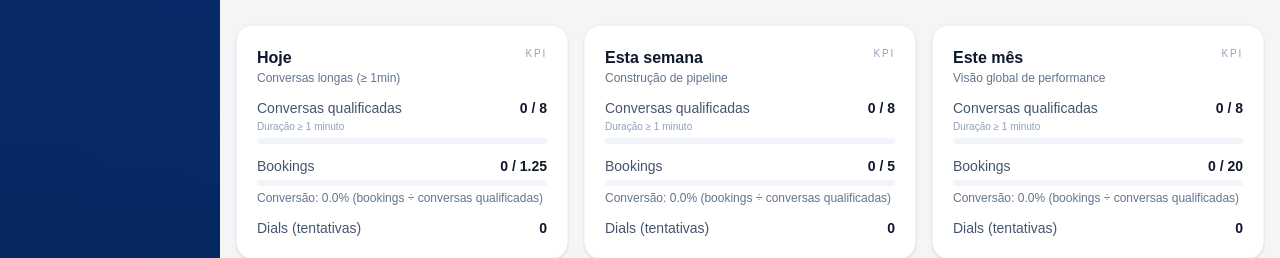
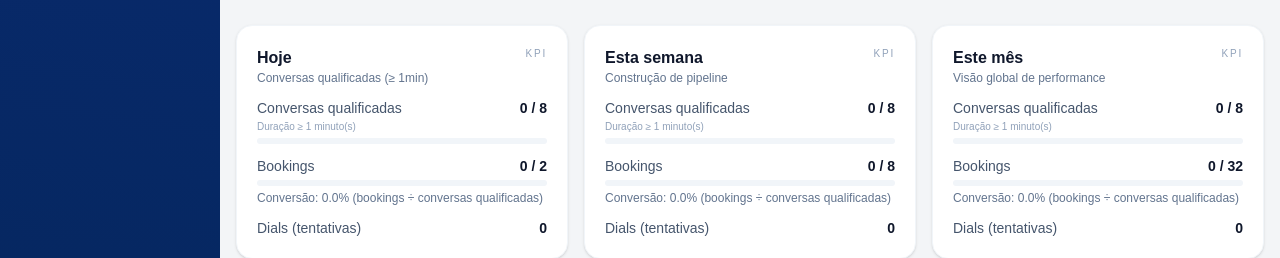
Before and after one commit to hugoc1944/webtogo-sales, a Next.js app: page /associate in a window 1280 px wide. Shown: the part 179-437 px from the top of the page. Built offline with nearby package versions, Linux system fonts and the light colour scheme; no server answers; the database is empty; sample sign-in values are in the browser's storage.

Commit message:
Categories changed

```diff
--- a/app/associate/nova-sessao/page.tsx
+++ b/app/associate/nova-sessao/page.tsx
@@ -29,20 +29,22 @@ const SEGMENT_CHOICES: {
   description: string;
 }[] = [
   {
-    key: "B_RESTAURACAO_CAFES_PASTELARIAS",
-    label: "Restaurantes & Cafés",
+    key: "F_LOJAS_ROUPA_CALCADO_DECORACAO",
+    label: "Lojas de Roupa & Decoração",
     description:
-      "Negócios focados em refeições, cafés, pastelarias e snack-bars.",
+      "Lojas de vestuário, calçado, decoração, concept stores e boutiques.",
   },
+  {
+    key: "E_MERCEARIAS_MERCADOS_PADARIAS",
+    label: "Mercearias & Mercados",
+    description:
+      "Pequenos mercados, mercearias, padarias e negócios de proximidade.",
+  },
+
   {
     key: "C_CABELEIREIROS_BARBEARIAS_ESTETICA",
     label: "Cabeleireiros & Estética",
     description: "Salões, barbearias, estética e beleza em geral.",
-  },
-  {
-    key: "D_OFICINAS_AUTO_PNEUS_SERVICOS_AUTO",
-    label: "Oficinas & Serviços Auto",
-    description: "Oficinas, pneus, mecânica e serviços ligados ao automóvel.",
   },
 ];
 
--- a/app/associate/page.tsx
+++ b/app/associate/page.tsx
@@ -13,9 +13,8 @@ function startOfDay(d: Date) {
 }
 
 function startOfWeek(d: Date) {
-  // semana começa à segunda
   const x = startOfDay(d);
-  const day = x.getDay(); // 0=Dom,1=Seg,...
+  const day = x.getDay(); // 0=Sun,1=Mon...
   const diff = (day === 0 ? -6 : 1) - day;
   x.setDate(x.getDate() + diff);
   return x;
@@ -71,13 +70,18 @@ const MONTHLY_SALES_GOAL = 20;
 
 /* -------------------- KPI CONSTANTS -------------------- */
 
-// Each rep has different schedule => different daily targets (kept for bookings goals)
+// Each rep: daily target helpers (kept for bookings goals)
 const HOURS_BASE = 5;
 const CONTACTS_PER_HOUR = 1.0;
 const BOOKINGS_PER_HOUR = 0.25;
 
-// Good conversations goal (user requested single value)
+// Main KPI: good conversations goal
 const GOOD_CONVERSATIONS_GOAL = 8;
+
+// Good conversation length threshold (in seconds)
+// User requested main KPI = "Conversas qualificadas (>= 1 minute)".
+// Change here if you want 120s instead: set to 120
+const GOOD_CONVERSATION_SECONDS = 60;
 
 /* ------- Weekly & Monthly goals helpers ------- */
 
@@ -87,19 +91,13 @@ function getManagerHours(date: Date) {
   return 8;
 }
 
+// Booking goal is always 2 per day, fixed
+const DAILY_BOOKINGS_GOAL = 2;
+
 function getDailyGoalsForAssociate(userRole: string, date: Date) {
-  if (userRole === "MANAGER") {
-    const hours = getManagerHours(date);
-    return {
-      dailyContacts: Math.round(hours * CONTACTS_PER_HOUR),
-      dailyBookings: +(hours * BOOKINGS_PER_HOUR).toFixed(2),
-    };
-  } else {
-    return {
-      dailyContacts: Math.round(HOURS_BASE * CONTACTS_PER_HOUR),
-      dailyBookings: +(HOURS_BASE * BOOKINGS_PER_HOUR).toFixed(2),
-    };
-  }
+  return {
+    dailyBookings: DAILY_BOOKINGS_GOAL,
+  };
 }
 
 function getWeeklyGoal(userRole: string, now: Date) {
@@ -107,41 +105,47 @@ function getWeeklyGoal(userRole: string, now: Date) {
   const weekEnd = new Date(weekStart);
   weekEnd.setDate(weekStart.getDate() + 6);
 
-  let contacts = 0;
-  let bookings = 0;
+  let bookingGoal = 0;
 
   for (let d = new Date(weekStart); d <= weekEnd; d.setDate(d.getDate() + 1)) {
     const dow = d.getDay();
+
+    // Tuesday–Friday only
     if (![2, 3, 4, 5].includes(dow)) continue;
+
+    // Skip holidays if needed
     if (d.getMonth() === 11 && d.getDate() === 25) continue;
-    const g = getDailyGoalsForAssociate(userRole, d);
-    contacts += g.dailyContacts;
-    bookings += g.dailyBookings;
+
+    bookingGoal += 2; // 2 bookings per working day
   }
 
-  // bookings is fractional (sum of dailyBookings) — round up for weekly target
-  return { weeklyContacts: contacts, weeklyBookings: Math.ceil(bookings) };
+  return {
+    weeklyBookings: bookingGoal,
+  };
 }
 
 function getMonthlyGoal(userRole: string, now: Date) {
   const year = now.getFullYear();
   const month = now.getMonth();
+
   const start = new Date(year, month, 1);
   const end = new Date(year, month + 1, 0);
 
-  let contacts = 0;
-  let bookings = 0;
+  let bookingGoal = 0;
 
   for (let d = new Date(start); d <= end; d.setDate(d.getDate() + 1)) {
     const dow = d.getDay();
+
     if (![2, 3, 4, 5].includes(dow)) continue;
+
     if (d.getMonth() === 11 && d.getDate() === 25) continue;
-    const g = getDailyGoalsForAssociate(userRole, d);
-    contacts += g.dailyContacts;
-    bookings += g.dailyBookings;
+
+    bookingGoal += 2;
   }
 
-  return { monthlyContacts: contacts, monthlyBookings: bookings };
+  return {
+    monthlyBookings: bookingGoal,
+  };
 }
 
 /* -------------------- Page (main) -------------------- */
@@ -213,15 +217,15 @@ export default async function AssociateHome() {
       where: { userId, endedAt: { gte: weekStart } },
     }),
 
-    // GOOD CONVERSATIONS (>= 60s)
+    // GOOD CONVERSATIONS (>= GOOD_CONVERSATION_SECONDS)
     prisma.contactTimer.count({
-      where: { userId, endedAt: { gte: dayStart }, durationSec: { gte: 60 } },
+      where: { userId, endedAt: { gte: dayStart }, durationSec: { gte: GOOD_CONVERSATION_SECONDS } },
     }),
     prisma.contactTimer.count({
-      where: { userId, endedAt: { gte: weekStart }, durationSec: { gte: 60 } },
+      where: { userId, endedAt: { gte: weekStart }, durationSec: { gte: GOOD_CONVERSATION_SECONDS } },
     }),
     prisma.contactTimer.count({
-      where: { userId, endedAt: { gte: monthStart }, durationSec: { gte: 60 } },
+      where: { userId, endedAt: { gte: monthStart }, durationSec: { gte: GOOD_CONVERSATION_SECONDS } },
     }),
 
     // TOTALS
@@ -251,7 +255,7 @@ export default async function AssociateHome() {
   const weeklyGoals = getWeeklyGoal(user.role, now);
   const monthlyGoals = getMonthlyGoal(user.role, now);
 
-  // Conversion: bookings per good conversation (how many good conv -> booking)
+  // Conversion: bookings per good conversation
   const dailyConv = goodConversationsToday ? bookingsToday / goodConversationsToday : 0;
   const weeklyConv = goodConversationsWeek ? bookingsWeek / goodConversationsWeek : 0;
   const monthlyConv = goodConversationsMonth ? bookingsMonth / goodConversationsMonth : 0;
@@ -309,11 +313,11 @@ export default async function AssociateHome() {
         <section className="grid gap-4 md:grid-cols-3">
           <KpiCard
             title="Hoje"
-            subtitle="Conversas longas (≥ 1min)"
+            subtitle="Conversas qualificadas (≥ 1min)"
             goodConversations={goodConversationsToday}
             goodConversationsGoal={GOOD_CONVERSATIONS_GOAL}
             bookings={bookingsToday}
-            bookingsGoal={dailyGoals.dailyBookings}
+            bookingsGoal={2}
             conversion={dailyConv}
             calls={callsToday}
             talkTimeSec={talkSecToday}
@@ -480,7 +484,7 @@ function KpiCard(props: {
           <div className="flex items-baseline justify-between">
             <span className="text-slate-600">
               Conversas qualificadas
-              <span className="block text-[10px] text-slate-400 mt-0.5">Duração ≥ 1 minuto</span>
+              <span className="block text-[10px] text-slate-400 mt-0.5">Duração ≥ {GOOD_CONVERSATION_SECONDS/60} minuto(s)</span>
             </span>
             <span className="font-semibold text-slate-900">{goodConversations} / {goodConversationsGoal}</span>
           </div>
```
